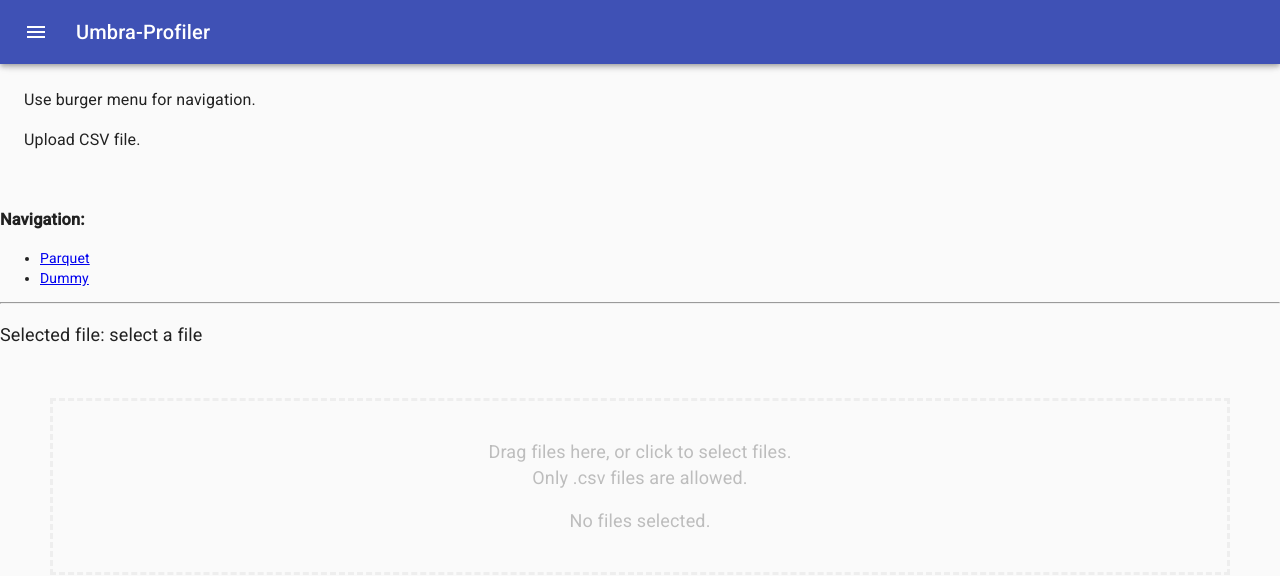
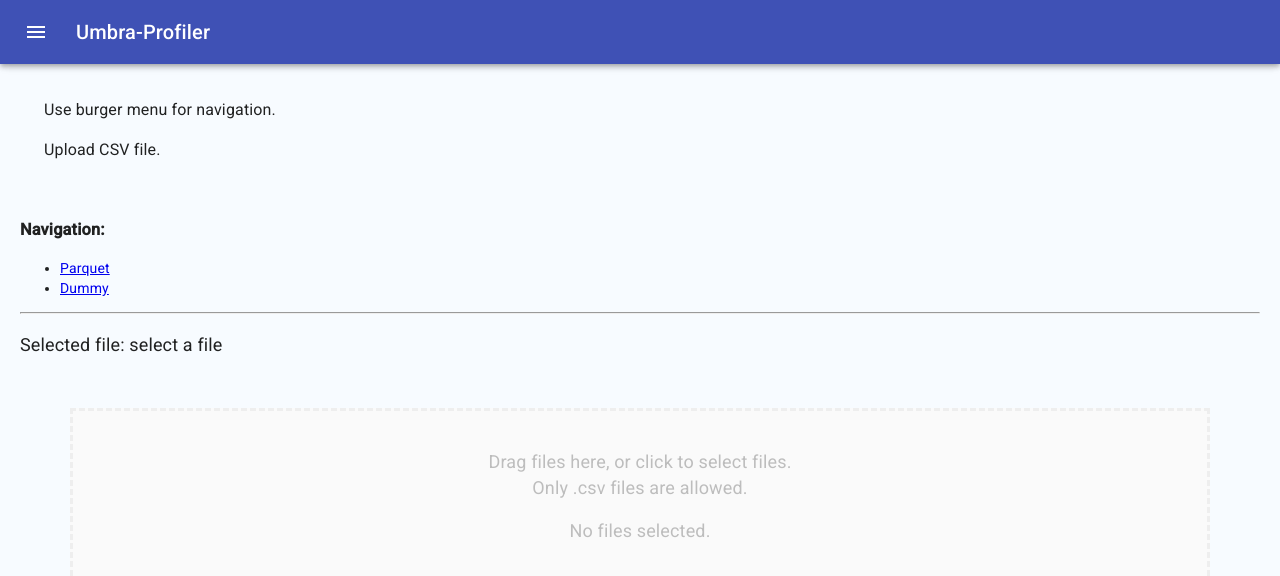
Before and after one commit to umbraperf/umbraperf, a React app: page /dummy in a window 1280 px wide. Shown: the top 576 px of the page. Built offline with nearby package versions, Linux system fonts and the light colour scheme; the HTML template or start-up script is replaced by a standard one.

Commit message:
add style module to app.tsx, at div box for app root, change root structure, add app pading, change background, rename existing css module

```diff
--- a/src/app.tsx
+++ b/src/app.tsx
@@ -7,6 +7,7 @@ import { Provider as ReduxProvider } from 'react-redux';
 import { Route, BrowserRouter, Switch, useLocation, Redirect, Link } from 'react-router-dom';
 
 import './globals.css';
+import styles from './style/main-app.module.css';
 
 import Dummy from './components/dummy';
 import Parquet from './components/parquet';
@@ -49,9 +50,13 @@ ReactDOM.render(
     <AppContextProvider value={appContext}>
         <ReduxProvider store={store}>
             <BrowserRouter>
+
+                {/*                 style: css module with additional static class (cloud also be a seccond module)
+ */}                <div className={`app ${styles.app}`}>
+
+                    <div className="appNavigation">
                         <PersistentDrawerLeft></PersistentDrawerLeft>
 
-                <div>
                         <h3>Navigation:</h3>
                         <nav className="navbar navbar-expand-lg navbar-light bg-light">
                             <ul className="navbar-nav mr-auto">
@@ -62,6 +67,7 @@ ReactDOM.render(
                         <hr />
                     </div>
 
+                    <div className="appBody">
                         <Switch>
 
                             <Route exact path="/">
@@ -73,13 +79,13 @@ ReactDOM.render(
                                     <route.component />
                                 </Route>
                             ))}
-
-                    {/*                 <Route exact path="/dummy" component={Dummy} />
- */}
                             <Route path="*">
                                 <NoMatch />
                             </Route>
                         </Switch>
+                    </div>
+                </div>
+
             </BrowserRouter>
 
         </ReduxProvider>
--- a/src/components/dummy.tsx
+++ b/src/components/dummy.tsx
@@ -6,7 +6,7 @@ import Dropzone, { DropzoneState, FileRejection } from 'react-dropzone'
 
 import * as profiler_core from '../../crate/pkg/shell';
 
-import styles from '../style/dummy.module.css';
+import styles from '../style/upload.module.css';
 import { CircularProgress } from '@material-ui/core';
 import { Result } from 'src/model/core_result';
 
--- a/src/components/parquet.tsx
+++ b/src/components/parquet.tsx
@@ -3,7 +3,7 @@ import React from 'react';
 import { connect } from 'react-redux';
 import Dropzone, { DropzoneState, FileRejection } from 'react-dropzone'
 import * as d3 from 'd3';
-import styles from '../style/dummy.module.css';
+import styles from '../style/upload.module.css';
 import { CircularProgress } from '@material-ui/core';
 import { Result } from 'src/model/core_result';
 import { IAppContext, withAppContext } from '../app_context';
--- /dev/null
+++ b/src/style/main-app.module.css
@@ -0,0 +1,8 @@
+.app{
+    background-color: rgb(247, 251, 255);
+    padding-top: 10px;
+    padding-bottom: 10px;
+    padding-left: 20px;
+    padding-right: 20px;
+
+}
```
Also changed, not shown: src/style/upload.module.css (line endings or trailing spaces). Lines whose indentation alone changed are shown as unchanged.
